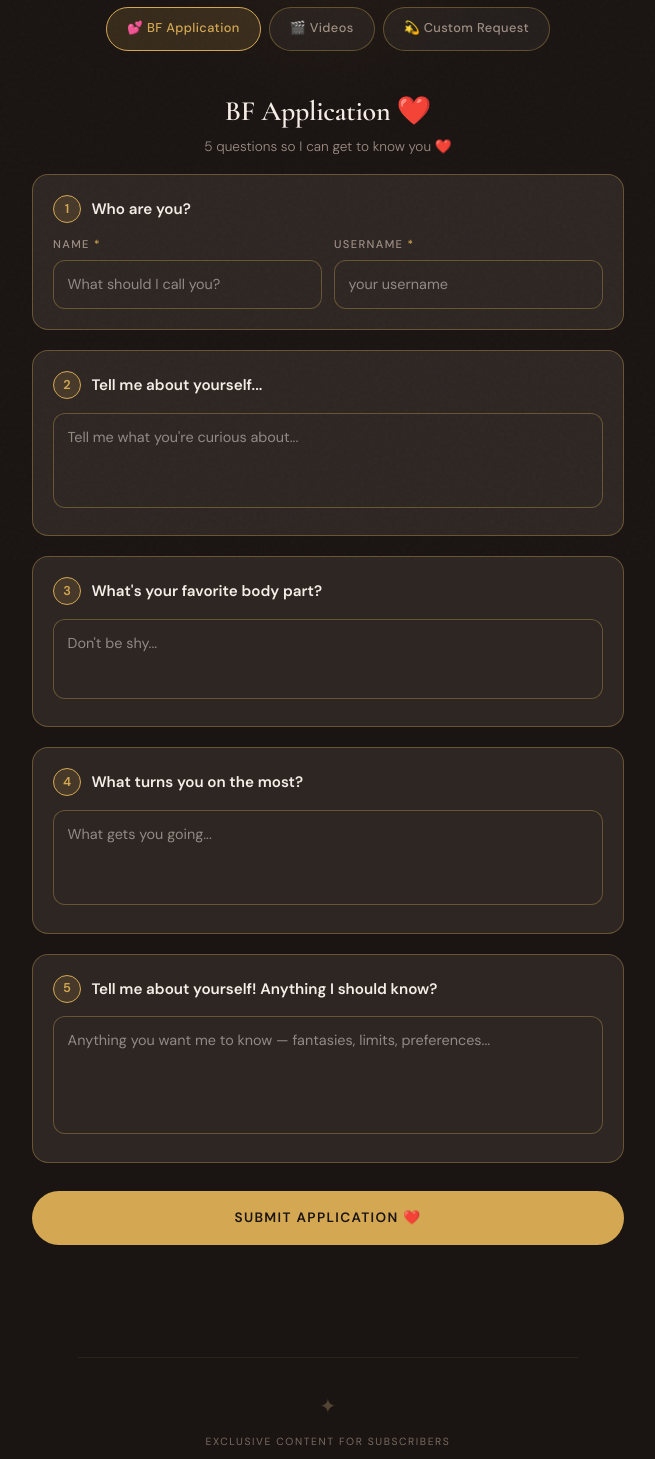
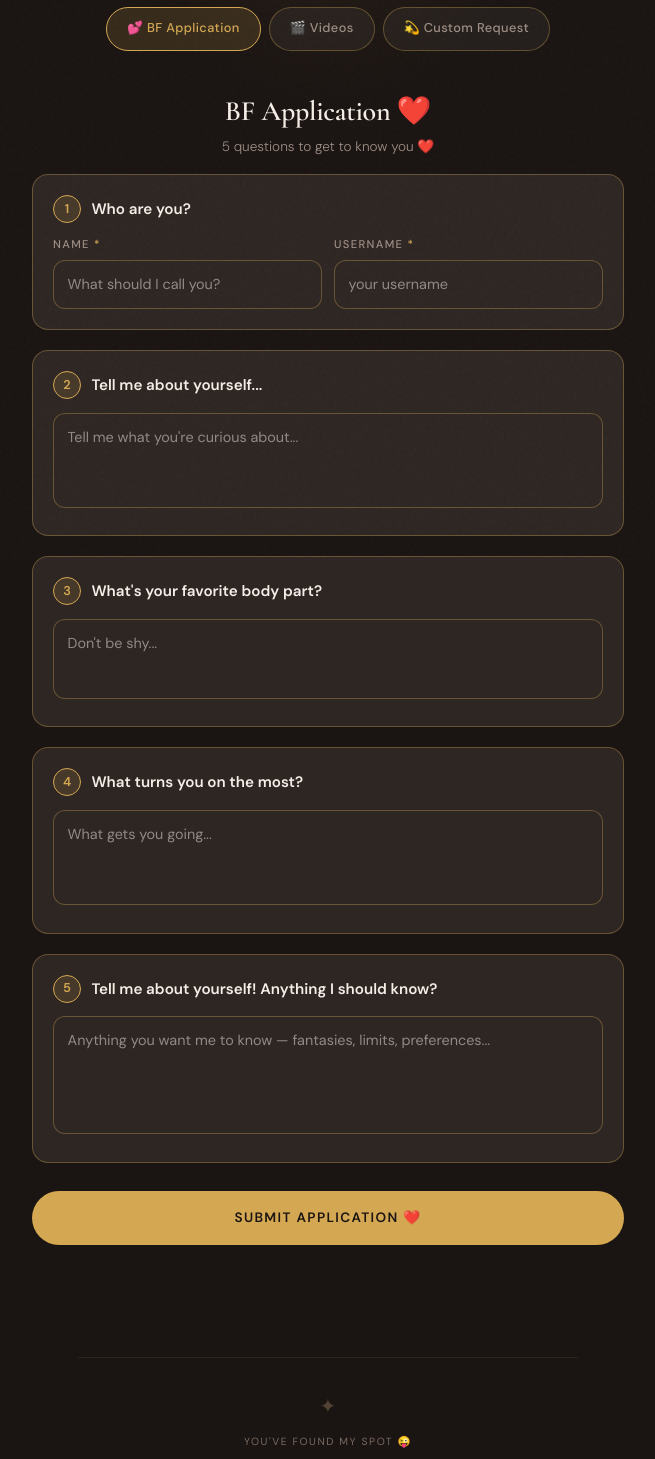
Before and after one commit to ALee11235/luna-info-page, a Next.js app: page / in a window 1280 px wide. Shown: the part 240-1699 px from the top of the page, without its empty margins (312-967 px from the left). Built offline with nearby package versions, Linux system fonts and the light colour scheme.

Commit message:
Fix: remove 'Each one made with you in mind' from Videos, remove 'Unlock for' from modal, update footer text, tweak BF subtitle

```diff
--- a/src/app/page.tsx
+++ b/src/app/page.tsx
@@ -77,7 +77,7 @@ function VideoModal({ video, onClose }: { video: typeof ppvVideos[0]; onClose: (
         <p className="modal-desc">{video.description}</p>
         <div className="modal-price">${video.price}</div>
         <button className="modal-unlock-btn" onClick={onClose}>
-          Unlock for ${video.price}
+          ${video.price}
         </button>
         <p className="modal-note">Payment integration coming soon</p>
       </div>
@@ -137,7 +137,7 @@ export default function Home() {
       {/* FOOTER */}
       <footer className="site-footer">
         <div className="footer-ornament" aria-hidden="true">✦</div>
-        <p className="footer-text">Exclusive Content for Subscribers</p>
+        <p className="footer-text">You&apos;ve found my spot 😜</p>
         <p className="footer-copy">© {new Date().getFullYear()} Luna. All rights reserved.</p>
       </footer>
     </div>
@@ -203,7 +203,7 @@ function BfApplicationPanel() {
     <div className="panel active">
       <div className="panel-header">
         <h2 className="font-cormorant">BF Application ❤️</h2>
-        <p>5 questions so I can get to know you ❤️</p>
+        <p>5 questions to get to know you ❤️</p>
       </div>
 
       <div className="form-stack">
@@ -328,7 +328,6 @@ function VideosPanel() {
       <div className="panel-header">
         <div className="label">Pay Per View</div>
         <h2 className="font-cormorant">Exclusive Videos</h2>
-        <p>Each one made with you in mind.</p>
       </div>
 
       <div className="dm-instruction">
```
